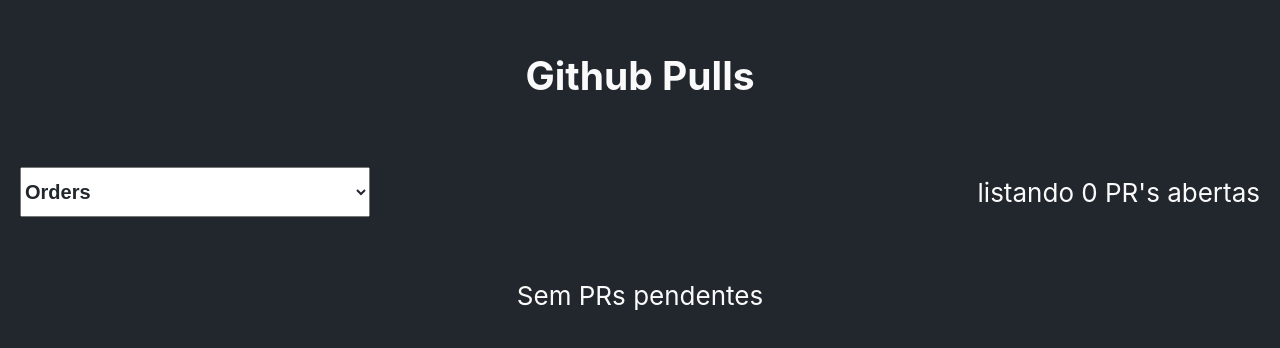
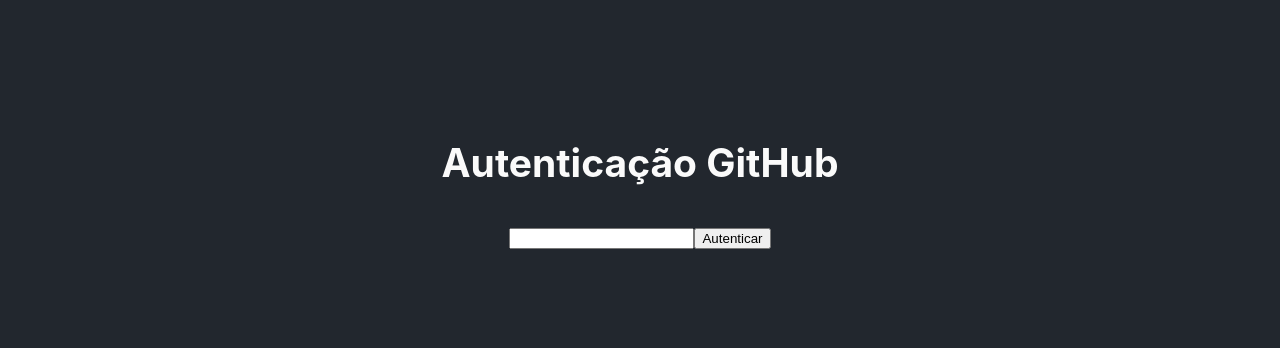
Before and after one commit to solangegamboa/todo-list, a Next.js app: page / in a window 1280 px wide. Shown: the part 222-570 px from the top of the page. Built offline with nearby package versions, Linux system fonts and the light colour scheme; no server answers.

Commit message:
autenticação token do gitHub

```diff
--- a/src/features/counter/counterSlice.ts
+++ b/src/features/counter/counterSlice.ts
@@ -70,13 +70,13 @@
 
 // We can also write thunks by hand, which may contain both sync and async logic.
 // Here's an example of conditionally dispatching actions based on current state.
-export const incrementIfOdd =
-  (amount: number): AppThunk =>
-  (dispatch, getState) => {
-    const currentValue = selectCount(getState())
-    if (currentValue % 2 === 1) {
-      dispatch(incrementByAmount(amount))
-    }
-  }
+// export const incrementIfOdd =
+//   (amount: number): AppThunk =>
+//   (dispatch, getState) => {
+//     const currentValue = selectCount(getState())
+//     if (currentValue % 2 === 1) {
+//       dispatch(incrementByAmount(amount))
+//     }
+//   }
 
 export default counterSlice.reducer
--- a/src/features/github/Github.tsx
+++ b/src/features/github/Github.tsx
@@ -1,29 +1,61 @@
 import React, { useEffect, useState } from 'react'
-import { useGetPullsByRepoMutation, useGetPullsQuery } from './githubSlice'
+import { logout, selectToken, setGhToken, useGetPullsByRepoMutation } from './githubSlice'
 import { useDispatch } from 'react-redux'
 import TablePull from '../list/TablePull'
+import { useAppSelector } from '../../store'
 
 
 export default function Github() {
-    const [repo, setRepo] = useState('hsb-app-module-orders')
+    const [repo, setRepo] = useState('')
     const [pulls, setPulls] = useState([])
     const [repoPulls] = useGetPullsByRepoMutation()
+    const [token, setToken] = useState('')
+    const hasToken = useAppSelector(selectToken)
+    const dispatch = useDispatch()
     useEffect(() => {
         const getRepo = async () => {
             const response = await repoPulls(repo)
             if (response.data) setPulls(response.data)
             else setPulls([])
         }
+        if (repo) {
             getRepo()
+        }
     }, [repo])
 
     return (
         <div>
+            {hasToken &&
+                <form>
+                    <button
+                    onClick={() => dispatch(logout)}
+                >Logout</button>
+                </form>
+            }
+            {!hasToken &&
+                <>
+                    <h2>Autenticação GitHub</h2>
+                    <input
+                        type='text'
+                        name="token"
+                        value={token}
+                        onChange={(e) => setToken(e.currentTarget.value)}>
+                    </input>
+                    <button
+                        onClick={() => { dispatch(setGhToken(token)) }}>
+                        Autenticar
+                    </button>
+                </>
+            }
+
+            {hasToken &&
+                <>
                     <h2>Github Pulls</h2>
                     <div className='flexBox justify-between align-center p-2 w-100'>
                         <select className='select-projetc'
                             value={repo}
                             onChange={(e) => setRepo(e.currentTarget.value)}>
+                            <option value=''>--- Selecione uma opção --- </option>
                             <option value='hsb-app-dc'>Dental Cremer</option>
                             <option value='hsb-app-ds'>Dental Speed</option>
                             <option value='hsb-app-uc'>Utilidades Clínicas</option>
@@ -38,10 +70,11 @@
                             <option value='hsb-app-module-user'>User</option>
                             <option value='hsb-app-module-categories'>Categories</option>
                         </select>
-                <p>listando {pulls.length == 1 ? pulls.length + " PR aberta" : pulls.length + " PR's abertas" }</p>
+                        <p>listando {pulls.length == 1 ? pulls.length + " PR aberta" : pulls.length + " PR's abertas"}</p>
                     </div>
-            {pulls.length > 0 ? <TablePull pull={pulls} />  : <p>Sem PRs pendentes</p>}
-
+                    {pulls.length > 0 ? <TablePull pull={pulls} /> : <p>Sem PRs pendentes</p>}
+                </>
+            }
         </div>
     )
 }
--- a/src/features/github/githubSlice.tsx
+++ b/src/features/github/githubSlice.tsx
@@ -1,32 +1,43 @@
-
+import { PayloadAction, createSlice } from "@reduxjs/toolkit";
 import { createApi, fetchBaseQuery } from "@reduxjs/toolkit/query/react";
+import { RootState } from "../../store";
 
 
-/*
-const octokit = new Octokit({
-  auth: 'YOUR-TOKEN'
+// Slice para github Token
+const initialState = {
+    token: ''
+}
+
+export const githubTokenSlice = createSlice({
+    name: 'getToken',
+    initialState,
+    reducers: {
+        logout: () => initialState,
+        setGhToken: (state, action: PayloadAction<string>) => {
+            state.token = action.payload
+        }
+    }
 })
 
-await octokit.request('GET /repos/{owner}/{repo}/pulls', {
-  owner: 'OWNER',
-  repo: 'REPO',
-  headers: {
-    'X-GitHub-Api-Version': '2022-11-28'
-  }
-})
- */
+export default githubTokenSlice.reducer
 
+export const { setGhToken, logout } = githubTokenSlice.actions
+
+export const selectToken = (state: RootState) => state.getToken.token
+
+
+// API Autenticada para o gitHub
 const OWNER = 'Henry-Schein-Brasil';
-const TOKEN = ''
 const BASE_URL = `https://api.github.com/repos/${OWNER}/`
 
-export const githubSlice = createApi({
-    reducerPath: 'githubApi',
+export const githubAPI = createApi({
+    reducerPath: 'githubAPI',
     baseQuery: fetchBaseQuery({
         baseUrl: BASE_URL,
-        prepareHeaders: (headers) => {
-            if (TOKEN) {
-                headers.set('authorization', `Bearer ${TOKEN}`)
+        prepareHeaders: (headers, { getState }) => {
+            const token = getState().getToken.token
+            if (token) {
+                headers.set('authorization', `Bearer ${token}`)
             }
             return headers
         },
@@ -44,8 +55,7 @@
     })
 })
 
-
 export const {
     useGetPullsQuery,
     useGetPullsByRepoMutation
-} = githubSlice
+} = githubAPI
--- a/src/features/list/TablePull.tsx
+++ b/src/features/list/TablePull.tsx
@@ -2,7 +2,6 @@
 
 export default function TablePull(props: any) {
     const pulls = props.pull
-    console.log(pulls)
     return (
         <div className='p-2'>
             <table>
@@ -27,8 +26,8 @@
                             </td>
                             <td>{pull.title}</td>
                             <td>
-                            {pull.assignees.map((assignee) => {
-                               return <div className='flexBox align-center assignee'>
+                            {pull.assignees.map((assignee, indexA) => {
+                                return <div key={indexA}  className='flexBox align-center assignee'>
                                     <img className='avatar' src={assignee.avatar_url} alt="avatar"/>
                                     <span>{assignee.login}</span>
                                 </div>
@@ -36,9 +35,9 @@
                             }
                             </td>
                             <td className='tag'>
-                            {pull.labels.map((label) => {
+                            {pull.labels.map((label, indexL) => {
                                 const tagClass = label.name.replace(/\s/g, '');
-                                return <span className={tagClass}>{label.name}</span>
+                                return <span key={indexL} className={tagClass}>{label.name}</span>
                             })}
                             </td>
                             <td>{pull.state}</td>
--- a/src/store.ts
+++ b/src/store.ts
@@ -1,28 +1,27 @@
-import { configureStore, ThunkAction, Action } from '@reduxjs/toolkit'
-
+import { Action, ThunkAction, configureStore} from '@reduxjs/toolkit'
 import counterReducer from './features/counter/counterSlice'
 import todoReducer from './features/todo/todoSlicer'
+import githubTokenReducer, { githubAPI } from './features/github/githubSlice'
+import { TypedUseSelectorHook, useDispatch, useSelector } from 'react-redux'
 
-export function makeStore() {
-  return configureStore({
-    reducer: {
+export const store = configureStore({
+  reducer: {
+      [githubAPI.reducerPath]: githubAPI.reducer,
       counter: counterReducer,
-      todo: todoReducer
-    }
-  })
-}
+      todo: todoReducer,
+      getToken: githubTokenReducer
+    },
+    middleware: (getDefaultMiddleware) => getDefaultMiddleware({}).concat([githubAPI.middleware]),
+});
 
-const store = makeStore()
-
-export type AppState = ReturnType<typeof store.getState>
-
-export type AppDispatch = typeof store.dispatch
+export type RootState = ReturnType<typeof store.getState>;
+export type AppDispatch = typeof store.dispatch;
+export const useAppDispatch = () => useDispatch<AppDispatch>();
+export const useAppSelector: TypedUseSelectorHook<RootState> = useSelector;
 
 export type AppThunk<ReturnType = void> = ThunkAction<
   ReturnType,
-  AppState,
+  RootState,
   unknown,
   Action<string>
 >
-
-export default store
```
Also changed, not shown: src/pages/_app.tsx (+3 -6 lines). Lines whose indentation alone changed are shown as unchanged.
